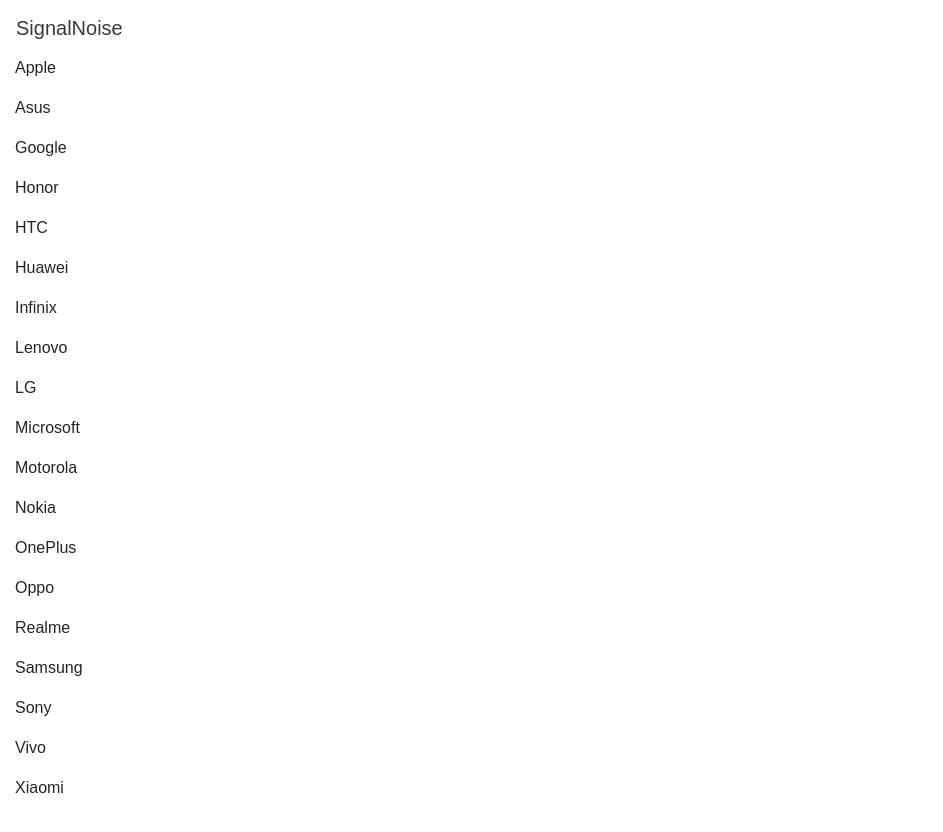
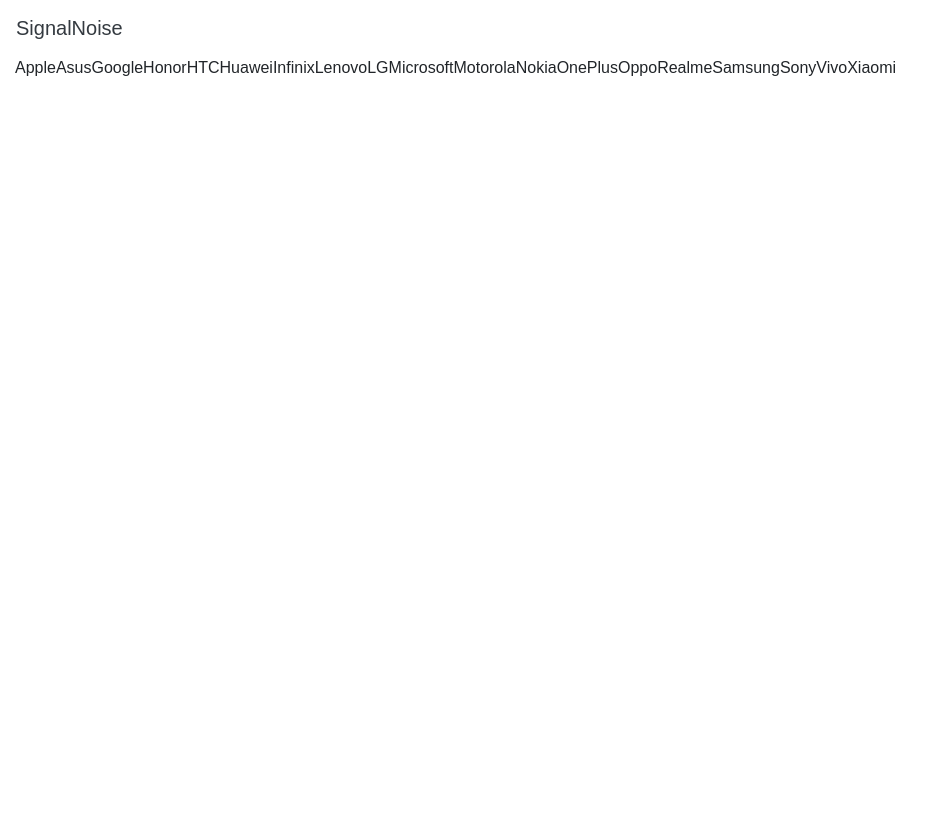
Before and after one commit to signalnoiseongithub/www, a Jekyll site: the page built from smartphone.html, in a window 1280 px wide. Shown: the top 832 px of the page, without its empty margins (0-943 px from the left). Built offline with Jekyll 4.4.1, drawn with Linux system fonts in a browser that asks for light colours; some web fonts are replaced.

Commit message:
Update smartphone.html

```diff
--- a/smartphone.html
+++ b/smartphone.html
@@ -4,9 +4,9 @@ title: Smartphone
 ---
 
 <section class="container-fluid">
-  <nav>
+  <nav class="d-flex flex-row flex-nowrap">
     {% for smartphone in site.data.navigation.smartphone %}
-    <div class="d-flex flex-row flex-nowrap">
+    <div>
       <div>
         <p>
           {{ smartphone.brand }}
```
